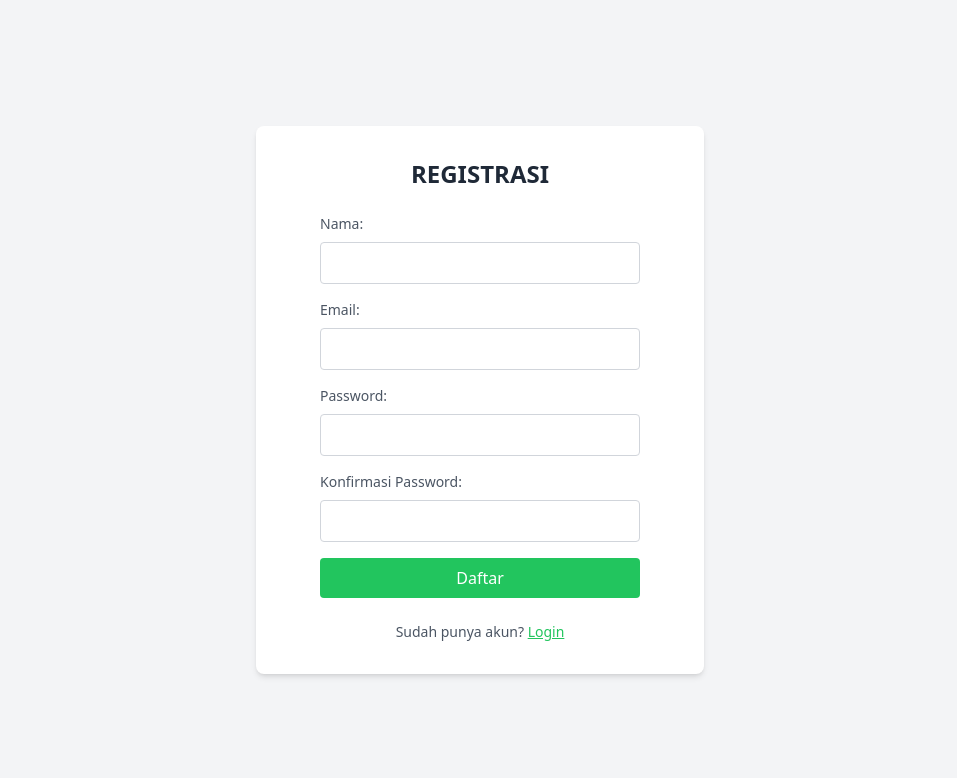
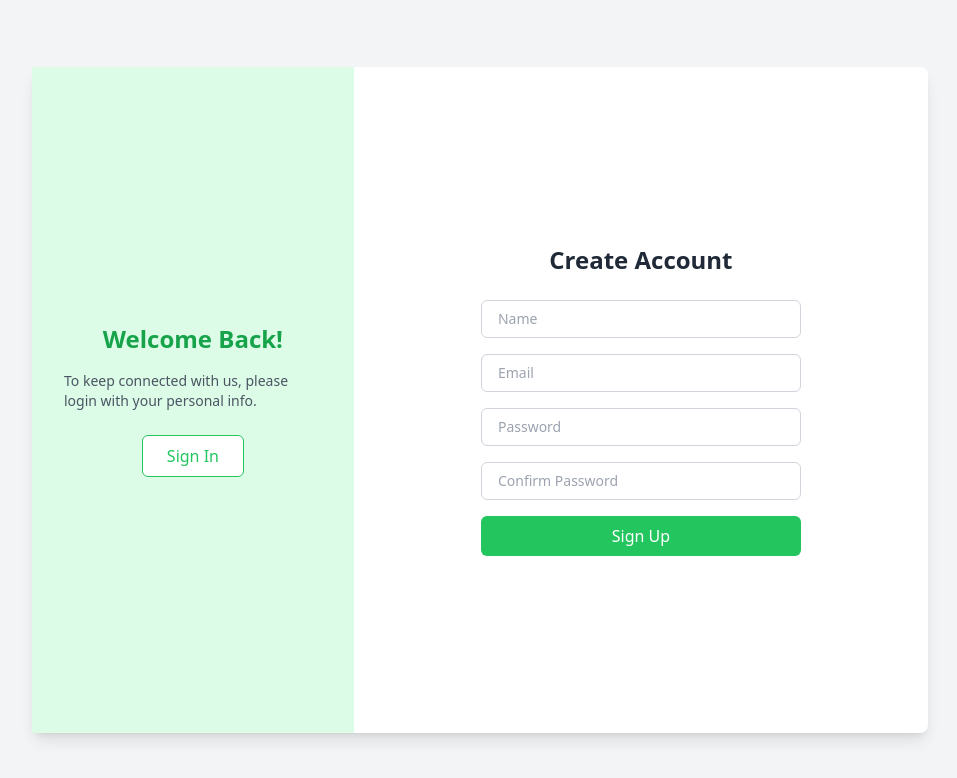
Before and after one commit to wldnftrh51/DaftarKontak_FrontEnd, a Nuxt app: page /register in a window 1280 px wide. Shown: the top 778 px of the page, without its empty margins (160-1117 px from the left). Built offline with nearby package versions, Linux system fonts and the light colour scheme.

Commit message:
style(register): update template layout for better UI

```diff
--- a/pages/register.vue
+++ b/pages/register.vue
@@ -1,64 +1,60 @@
 <template>
-  <div class="flex justify-center items-center h-screen bg-gray-100 p-4">
-    <div class="flex flex-col justify-center items-center bg-white p-8 rounded-lg shadow-md max-w-md w-full min-h-[400px] text-center">
-      <h1 class="mb-6 text-2xl font-bold text-gray-800">REGISTRASI</h1>
-      <form @submit.prevent="register" class="flex flex-col gap-4 w-full max-w-xs">
-        <div class="flex flex-col items-start w-full">
-          <label for="name" class="text-sm text-gray-600 mb-2">Nama:</label>
-          <input
-            type="text"
-            id="name"
-            v-model="name"
-            class="w-full px-4 py-2 text-base border border-gray-300 rounded focus:outline-none focus:ring-2 focus:ring-green-500"
-            required
-          />
+  <transition name="fade" mode="out-in">
+    <div class="flex justify-center items-center h-screen bg-gray-100">
+      <!-- Container Utama -->
+      <div class="flex flex-col md:flex-row bg-white w-full h-full md:h-5/6 md:max-w-4xl rounded-lg shadow-lg">
+        <!-- Bagian Kiri: Welcome -->
+        <div class="hidden md:flex md:w-3/10 bg-green-100 flex-col justify-center items-center p-8">
+          <h2 class="text-2xl font-semibold text-green-600 mb-4">Welcome Back!</h2>
+          <p class="text-gray-600 text-sm mb-6">
+            To keep connected with us, please login with your personal info.
+          </p>
+          <button @click="goToLogin"
+            class="px-6 py-2 bg-white border border-green-500 text-green-500 font-medium rounded-md hover:bg-green-500 hover:text-white transition">
+            Sign In
+          </button>
         </div>
-        <div class="flex flex-col items-start w-full">
-          <label for="email" class="text-sm text-gray-600 mb-2">Email:</label>
-          <input
-            type="email"
-            id="email"
-            v-model="email"
-            class="w-full px-4 py-2 text-base border border-gray-300 rounded focus:outline-none focus:ring-2 focus:ring-green-500"
-            required
-          />
+
+        <!-- Bagian Kanan: Register Form -->
+        <div class="w-full md:w-7/10 p-8 flex flex-col justify-center items-center">
+          <h1 class="text-2xl font-semibold text-gray-800 mb-6">Create Account</h1>
+          <form @submit.prevent="register" class="space-y-4 w-full max-w-xs">
+            <div>
+              <input type="text" v-model="name" placeholder="Name"
+                class="w-full px-4 py-2 border border-gray-300 rounded-md text-sm focus:ring focus:ring-green-300 focus:outline-none"
+                required />
             </div>
-        <div class="flex flex-col items-start w-full">
-          <label for="password" class="text-sm text-gray-600 mb-2">Password:</label>
-          <input
-            type="password"
-            id="password"
-            v-model="password"
-            class="w-full px-4 py-2 text-base border border-gray-300 rounded focus:outline-none focus:ring-2 focus:ring-green-500"
-            required
-          />
+            <div>
+              <input type="email" v-model="email" placeholder="Email"
+                class="w-full px-4 py-2 border border-gray-300 rounded-md text-sm focus:ring focus:ring-green-300 focus:outline-none"
+                required />
             </div>
-        <div class="flex flex-col items-start w-full">
-          <label for="password_confirmation" class="text-sm text-gray-600 mb-2">Konfirmasi Password:</label>
-          <input
-            type="password"
-            id="password_confirmation"
-            v-model="password_confirmation"
-            class="w-full px-4 py-2 text-base border border-gray-300 rounded focus:outline-none focus:ring-2 focus:ring-green-500"
-            required
-          />
+            <div>
+              <input type="password" v-model="password" placeholder="Password"
+                class="w-full px-4 py-2 border border-gray-300 rounded-md text-sm focus:ring focus:ring-green-300 focus:outline-none"
+                required />
             </div>
-        <button
-          type="submit"
-          class="w-full max-w-sm px-4 py-2 bg-green-500 text-white rounded transition duration-300 hover:bg-green-600 transform hover:scale-105"
-        >
-          Daftar
+            <div>
+              <input type="password" v-model="password_confirmation" placeholder="Confirm Password"
+                class="w-full px-4 py-2 border border-gray-300 rounded-md text-sm focus:ring focus:ring-green-300 focus:outline-none"
+                required />
+            </div>
+            <button type="submit"
+              class="w-full py-2 bg-green-500 text-white font-medium rounded-md hover:bg-green-600 transition">
+              Sign Up
             </button>
           </form>
-      <p v-if="error" class="mt-4 text-red-500 text-sm">{{ error }}</p>
-      <p class="mt-6 text-sm text-gray-600">
-        Sudah punya akun?
-        <button @click="goToLogin" class="text-green-500 underline hover:text-green-600">
-          Login
+          <p v-if="error" class="text-red-500 text-sm mt-4">{{ error }}</p>
+          <!-- <p class="text-sm text-gray-600 mt-6">
+            Already have an account?
+            <button @click="goToLogin" class="text-green-500 hover:underline">
+              Sign In
             </button>
-      </p>
+          </p> -->
         </div>
       </div>
+    </div>
+  </transition>
 </template>
 
 <script setup>
@@ -100,6 +96,25 @@
 };
 
 const goToLogin = () => {
+  // isLogin.value = true;
   router.push('/login'); // Mengarahkan ke halaman login
 };
 </script>
+
+<style scoped>
+.fade-enter-active,
+.fade-leave-active {
+  transition: opacity 0.5s ease, background-color 0.5s ease;
+}
+.fade-enter-from,
+.fade-leave-to {
+  opacity: 0;
+  background-color: #f9f9f9; /* Warna halaman sebelumnya */
+}
+.fade-enter-to,
+.fade-leave-from {
+  opacity: 1;
+  background-color: #ffffff; /* Warna halaman baru */
+}
+
+</style>
```
Lines whose indentation alone changed are shown as unchanged.
